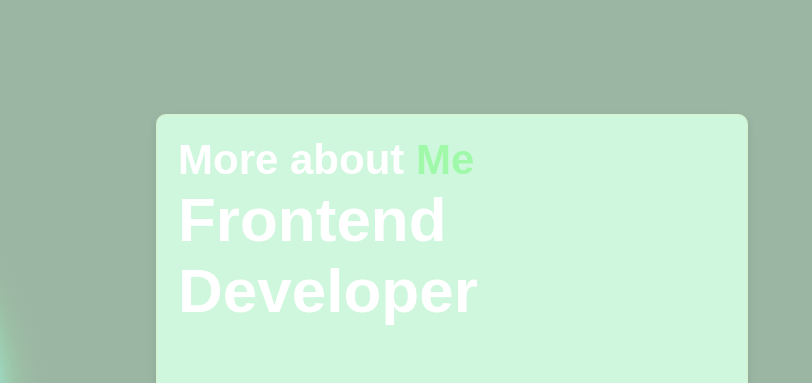
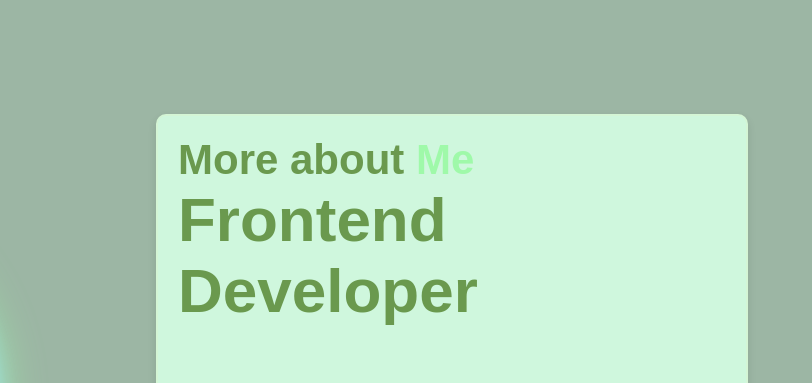
Before and after one commit to Dunyiswa/Dunyiswa2.github.io, a plain HTML site: page index.html in a window 1280 px wide. Shown: the part 840-1223 px from the top of the page, 468-1280 px from the left. Drawn offline with nearby package versions, Linux system fonts and the light colour scheme.

Commit message:
changes addressed

```diff
--- a/index.css
+++ b/index.css
@@ -319,7 +319,7 @@ p {
 
 .about-content h2 {
   text-align: left;
-  color: white;
+  color: rgb(106, 153, 78);
   font-size: 42px;
 }
 
@@ -329,7 +329,7 @@ p {
 
 .about-content h3 {
   font-size: 62px;
-  color: white;
+  color: rgb(106, 153, 78);
 }
 .about-content p {
   columns: white;
@@ -388,7 +388,7 @@ p {
 
 .github:hover {
   box-shadow: 0 0 25px rgb(159, 249, 169);
-  color: rgb(159, 249, 169);
+  color: rgb(96, 127, 231);
 }
 .footer .email {
   text-align: center;
```
